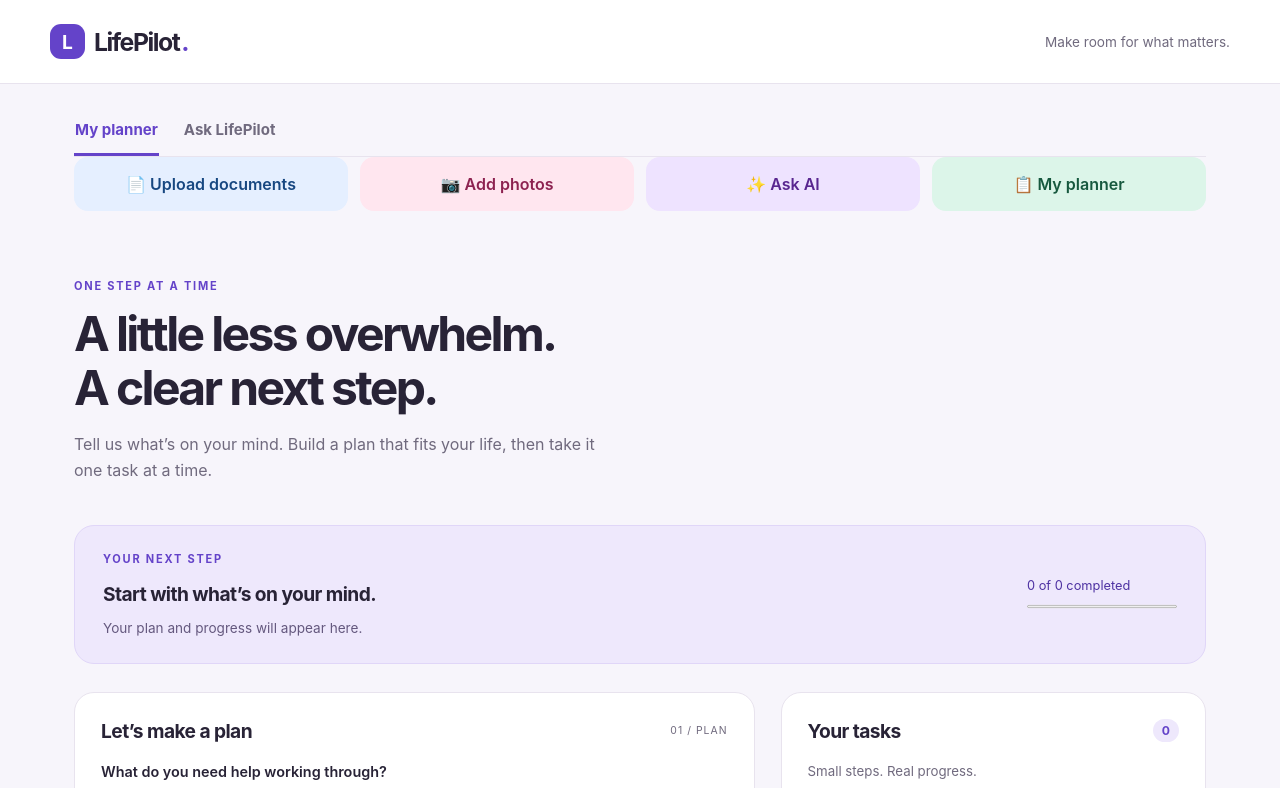
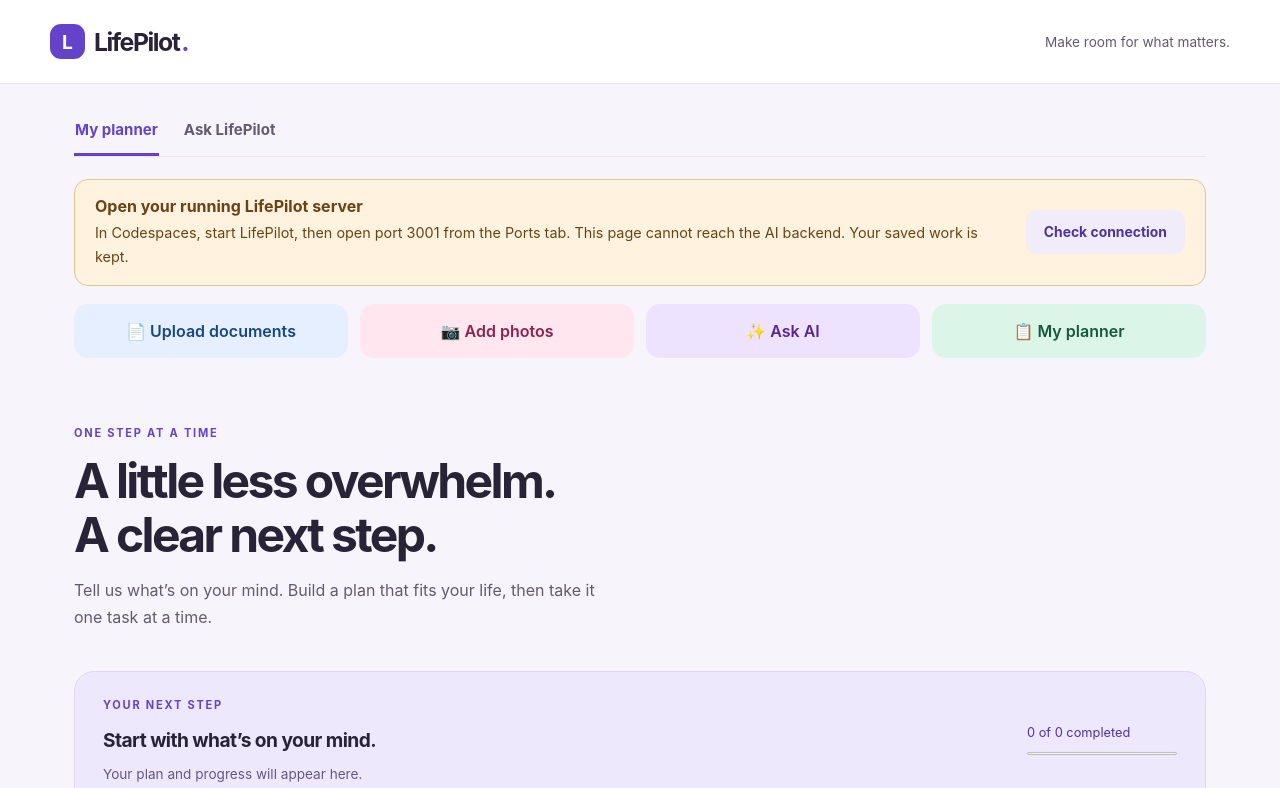
Before and after one commit to trishamarie1616-dotcom/LifePilot, a website built with Vite: page index.html in a window 1280 px wide. Both pictures are taken after a click on the button "My planner". Shown: the top 788 px of the page. Built offline with nearby package versions, Linux system fonts and the light colour scheme; files whose address does not match are found by name.

Commit message:
Polish accessible controls and clarify server connection

```diff
--- a/app.js
+++ b/app.js
@@ -424,6 +424,8 @@
 
   document.querySelectorAll('.nav-btn').forEach((button) => {
     button.classList.toggle('nav-btn-active', button.dataset.tab === tabName);
+    if (button.dataset.tab === tabName) button.setAttribute('aria-current', 'page');
+    else button.removeAttribute('aria-current');
   });
 }
 
@@ -794,3 +796,23 @@
   picker.click();
  } else if (feature === "assistant") document.getElementById("aiQuestion").focus();
 }));
+
+async function checkConnection() {
+ const button = $('retryConnectionBtn');
+ button.disabled = true;
+ try {
+  const response = await fetch('/api/status', { cache: 'no-store', signal: AbortSignal.timeout(8000) });
+  if (!response.ok) throw new Error('Unavailable');
+  const status = await response.json();
+  if (status.service !== 'lifepilot') throw new Error('Wrong page');
+  $('connectionTitle').textContent = status.aiConfigured ? 'Connected to LifePilot' : 'Server connected � AI setup needed';
+  $('connectionMessage').textContent = status.aiConfigured ? 'AI is configured. Your tasks sync with this server.' : 'Set OPENAI_API_KEY in your server environment and restart LifePilot. Your saved work is kept.';
+  document.querySelector('.connection-banner').dataset.state = status.aiConfigured ? 'ready' : 'offline';
+ } catch {
+  $('connectionTitle').textContent = 'Open your running LifePilot server';
+  $('connectionMessage').textContent = 'In Codespaces, start LifePilot, then open port 3001 from the Ports tab. This page cannot reach the AI backend. Your saved work is kept.';
+  document.querySelector('.connection-banner').dataset.state = 'offline';
+ } finally { button.disabled = false; }
+}
+$('retryConnectionBtn').addEventListener('click', checkConnection);
+checkConnection();
--- a/index.html
+++ b/index.html
@@ -6,10 +6,11 @@
 <title>LifePilot · Your next step, made clear</title><link rel="stylesheet" href="styles.css">
 </head>
 <body>
+<a class="skip-link" href="#mainContent">Skip to LifePilot tools</a>
 <header class="dashboard-header"><a class="logo" href="/" aria-label="LifePilot home"><span class="logo-icon">L</span>LifePilot<span class="wordmark-dot">.</span></a><span class="header-note">Make room for what matters.</span></header>
 <div class="app-container">
-<nav class="bottom-nav" aria-label="Main navigation"><button class="nav-btn nav-btn-active" data-tab="planner" aria-label="My Planner">My planner</button><button class="nav-btn" data-tab="assistant" aria-label="AI Assistant">Ask LifePilot</button></nav>
-<main class="app-main"><div class="feature-shortcuts" aria-label="LifePilot tools"><button class="feature-shortcut shortcut-docs" data-feature="documents">📄 Upload documents</button><button class="feature-shortcut shortcut-photos" data-feature="photos">📷 Add photos</button><button class="feature-shortcut shortcut-ai" data-feature="assistant">✨ Ask AI</button><button class="feature-shortcut shortcut-planner" data-feature="planner">📋 My planner</button></div>
+<nav class="bottom-nav" aria-label="Main navigation"><button class="nav-btn nav-btn-active" data-tab="planner" aria-current="page" aria-label="My Planner">My planner</button><button class="nav-btn" data-tab="assistant" aria-label="AI Assistant">Ask LifePilot</button></nav>
+<main class="app-main" id="mainContent" tabindex="-1"><section class="connection-banner" aria-label="Server connection"><div><strong id="connectionTitle">Checking LifePilot connection�</strong><p id="connectionMessage" role="status">Checking whether AI is ready on this page.</p></div><button id="retryConnectionBtn" class="btn btn-secondary" type="button">Check connection</button></section><div class="feature-shortcuts" aria-label="LifePilot tools"><button class="feature-shortcut shortcut-docs" data-feature="documents">📄 Upload documents</button><button class="feature-shortcut shortcut-photos" data-feature="photos">📷 Add photos</button><button class="feature-shortcut shortcut-ai" data-feature="assistant">✨ Ask AI</button><button class="feature-shortcut shortcut-planner" data-feature="planner">📋 My planner</button></div>
 <section id="planner-tab" class="tab-content tab-content-active">
 <div class="welcome"><p class="eyebrow">ONE STEP AT A TIME</p><h1>A little less overwhelm.<br>A clear next step.</h1><p>Tell us what’s on your mind. Build a plan that fits your life, then take it one task at a time.</p></div>
 <section class="focus-card" aria-labelledby="focusHeading"><div><p class="eyebrow" id="focusHeading">YOUR NEXT STEP</p><h2 id="nextAction">Start with what’s on your mind.</h2><p id="progressLabel">Your plan and progress will appear here.</p></div><div class="progress-block"><span id="progressCount">0 completed</span><progress id="taskProgress" value="0" max="1" aria-label="Task completion"></progress></div></section>
--- a/main.ts
+++ b/main.ts
@@ -56,6 +56,11 @@
       }
     });
   }
+
+  app.get('/api/status', (_req: Request, res: Response) => {
+    res.setHeader('Cache-Control', 'no-store');
+    res.json({ service: 'lifepilot', aiConfigured: Boolean(process.env.OPENAI_API_KEY) });
+  });
 
   app.get('/api/tasks', (_req: Request, res: Response) => res.json({ tasks: taskStore }));
   app.post('/api/tasks/sync', express.json({ limit: '1mb' }), (req: Request, res: Response) => {
--- a/styles.css
+++ b/styles.css
@@ -1,9 +1,9 @@
 :root {
   --purple:#6443c9;
   --purple-dark:#4e32a2;
-  --teal:#147969;
+  --teal:#116c5c;
   --ink:#282336;
-  --muted:#706a7e;
+  --muted:#625b70;
   --line:#e8e3ee;
   --surface:#fff;
   --soft:#f7f5fb;
@@ -788,3 +788,20 @@
 .shortcut-docs {background:#e5efff;color:#174781;} .shortcut-photos {background:#ffe6ef;color:#8d2250;} .shortcut-ai {background:#eee3ff;color:#592690;} .shortcut-planner {background:#dcf5e9;color:#16583e;}
 .feature-shortcut:hover {filter:brightness(.96);} .feature-shortcut:focus-visible {outline:3px solid #6540a4;outline-offset:3px;}
 @media(max-width:640px){.feature-shortcuts {grid-template-columns:repeat(2,minmax(0,1fr));gap:8px;} .feature-shortcut {font-size:.85rem;}}
+
+/* Accessible controls preserve LifePilot's colorful identity. */
+button, select, input:not([type="checkbox"]), summary { min-height:48px; }
+button { min-width:48px; }
+button:focus-visible,a:focus-visible,summary:focus-visible,input:focus,textarea:focus,select:focus { outline-color:#4e32a2; }
+summary { display:flex; align-items:center; }
+.plan-task-options label { min-height:48px; align-items:center; }
+input[type="checkbox"] { width:48px; height:48px; margin:0; cursor:pointer; flex-shrink:0; }
+.task-item { align-items:center; }
+.attachment-picker input::file-selector-button { min-height:48px; }
+.skip-link { position:absolute; left:16px; top:-100px; z-index:200; background:#fff; padding:14px; border:2px solid var(--purple); border-radius:8px; }
+.skip-link:focus { top:12px; }
+.connection-banner { display:flex; align-items:center; justify-content:space-between; gap:20px; border:1px solid #b8d9ca; background:#edf8f2; color:#16583e; border-radius:14px; padding:16px 20px; margin:22px 0 18px; }
+.connection-banner p { margin:5px 0 0; font-size:.9rem; }
+.connection-banner[data-state="offline"] { background:#fff3df; border-color:#e2c491; color:#694312; }
+.connection-banner button { flex-shrink:0; }
+@media(max-width:640px){.connection-banner { align-items:stretch; flex-direction:column; gap:12px; } }
```
Also changed, not shown: tests/browser-smoke.mjs (+12 -0 lines).
